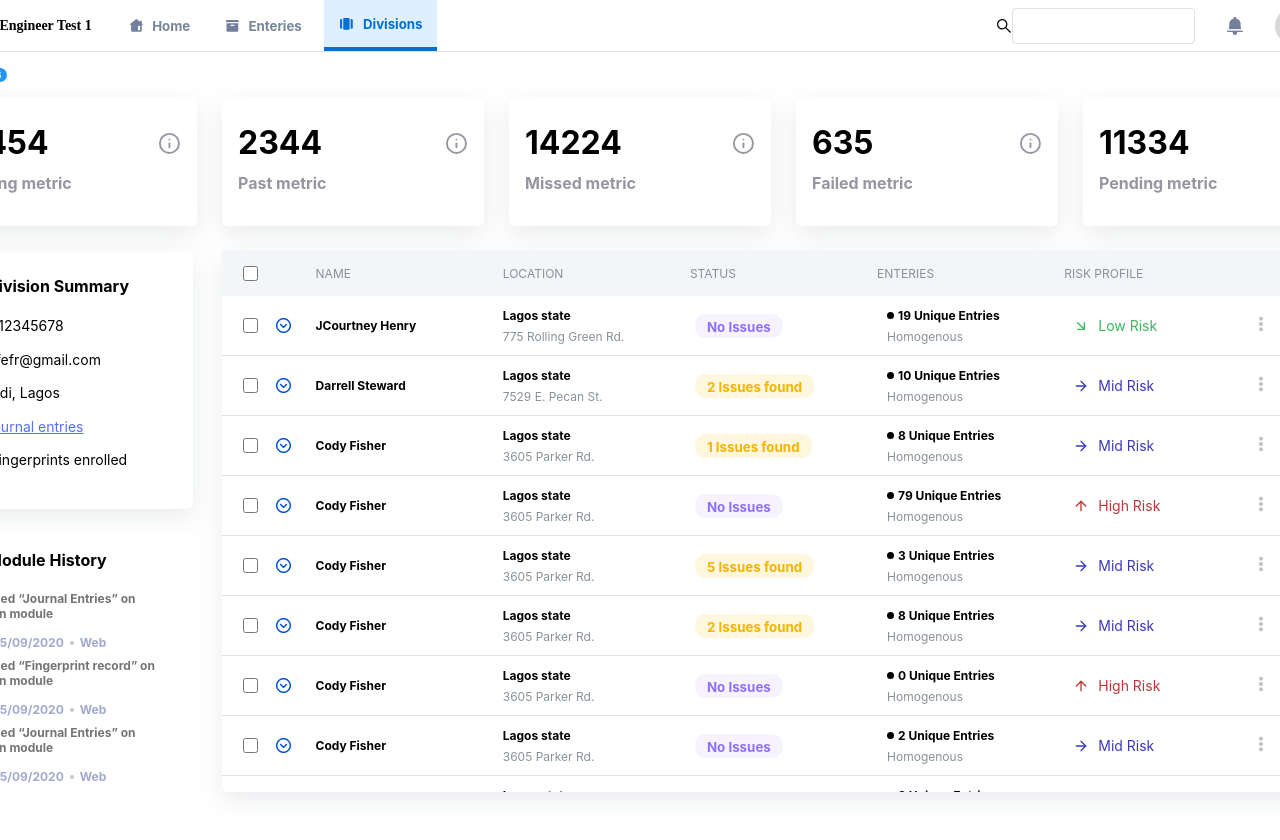
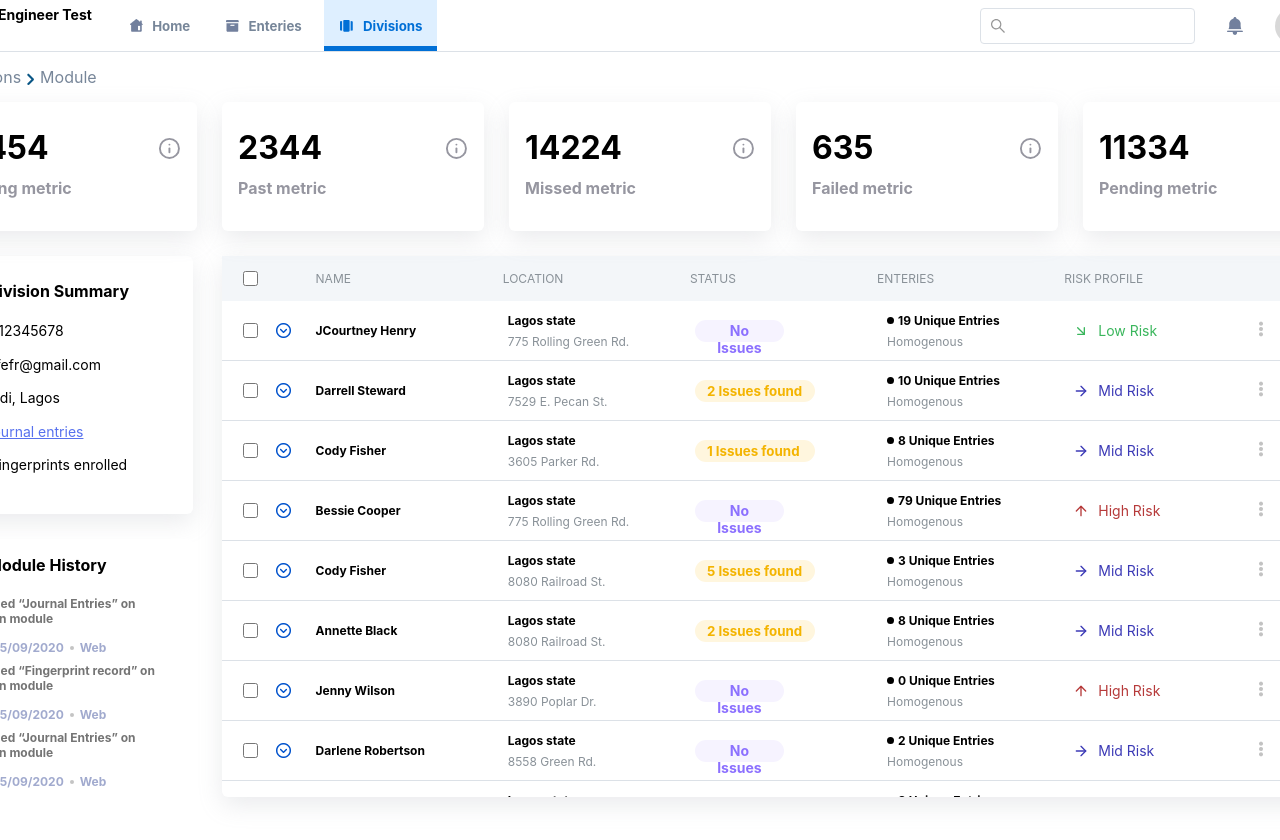
Before and after one commit to Bondesvick/Fe-Engineer, a React (Create React App) app: page / in a window 1280 px wide. Shown: the top 840 px of the page. Built offline with nearby package versions, Linux system fonts and the light colour scheme.

Commit message:
made the navigation more intuitive

```diff
--- a/src/Components/Data.js
+++ b/src/Components/Data.js
@@ -30,9 +30,9 @@ export const data = [
     },
     {
         id: 4,
-        name: "Cody Fisher",
+        name: "Bessie Cooper",
         state: "Lagos state",
-        address: "3605 Parker Rd.",
+        address: "775 Rolling Green Rd.",
         issues: 0,
         enteries: 79,
         risk: "high"
@@ -41,34 +41,34 @@ export const data = [
         id: 5,
         name: "Cody Fisher",
         state: "Lagos state",
-        address: "3605 Parker Rd.",
+        address: "8080 Railroad St.",
         issues: 5,
         enteries: 3,
         risk: "mid"
     },
     {
         id: 6,
-        name: "Cody Fisher",
+        name: "Annette Black",
         state: "Lagos state",
-        address: "3605 Parker Rd.",
+        address: "8080 Railroad St.",
         issues: 2,
         enteries: 8,
         risk: "mid"
     },
     {
         id: 7,
-        name: "Cody Fisher",
+        name: "Jenny Wilson",
         state: "Lagos state",
-        address: "3605 Parker Rd.",
+        address: "3890 Poplar Dr.",
         issues: 0,
         enteries: 0,
         risk: "high"
     },
     {
         id: 8,
-        name: "Cody Fisher",
+        name: "Darlene Robertson",
         state: "Lagos state",
-        address: "3605 Parker Rd.",
+        address: "8558 Green Rd.",
         issues: 0,
         enteries: 2,
         risk: "mid"
@@ -93,7 +93,7 @@ export const data = [
     },
     {
         id: 11,
-        name: "Cody Fisher",
+        name: "Ralph Edwards",
         state: "Lagos state",
         address: "3605 Parker Rd.",
         issues: 4,
@@ -111,7 +111,7 @@ export const data = [
     },
     {
         id: 13,
-        name: "Cody Fisher",
+        name: "Ralph Edwards",
         state: "Lagos state",
         address: "3605 Parker Rd.",
         issues: 0,
@@ -129,9 +129,9 @@ export const data = [
     },
     {
         id: 15,
-        name: "Cody Fisher",
+        name: "Darrell Steward",
         state: "Lagos state",
-        address: "3605 Parker Rd.",
+        address: "8558 Green Rd.",
         issues: 0,
         enteries: 1,
         risk: "mid"
--- a/src/Components/Header.jsx
+++ b/src/Components/Header.jsx
@@ -13,7 +13,6 @@ const Main = styled.div`
     padding-left: 26px;
 
     .title{
-        font-family: Google Sans;
         font-size: 14px;
         line-height: 22px;
         min-width: 120px;
@@ -33,6 +32,7 @@ const LinkArea = styled.div`
         padding: 0 14px 0 14px;
         text-decoration: none;
         margin-left: 8px;
+        position: relative;
 
         .ico{
             color: #fff;
@@ -43,11 +43,20 @@ const LinkArea = styled.div`
             padding-left: 9.2px;
             text-decoration: none;
         }
+
+        .bottom{
+            position: absolute;
+            height: 5px;
+            width: 100%;
+            background-color: #fff;
+            bottom:0px;
+            left: 0px;
+        }
     }
 
     .activeLink{
         background-color: #DEEFFF;
-        border-bottom: #006FD6 solid 4px;
+        /* border-bottom: #006FD6 solid 4px; */
 
         .ico{
             color: #006FD6;
@@ -56,6 +65,11 @@ const LinkArea = styled.div`
 
         .txt{
             color: #006FD6;
+        }
+
+        .bottom{
+
+            background-color: #006FD6;
         }
     }
 `
@@ -69,12 +83,20 @@ const RightArea = styled.div`
     justify-content: flex-end;
     padding-right: 30px;
 
-    .srch-bx{
+    .srch-container{
+        position: relative;
+
+
+        .srch-bx{
         height: 36px;
         border-radius: 4px;
         border: 1px solid #DCE1E7;
         outline: none;
+        padding-left: 30px;
+        padding-right: 6px;
     }
+    }
+
 
     .bell{
         margin-left: 32.03px;
@@ -107,23 +129,29 @@ export default function Header() {
             <NavLink className="aLink" to="/home" activeClassName="activeLink">
                     <img className="ico" src="./Images/Home.png" alt="home"/>
                     <h5 className="txt">Home</h5>
+                    <div className="bottom"></div>
             </NavLink>
 
             <NavLink className="aLink" to="/enteries" activeClassName="activeLink">
                     <img className="ico" src="./Images/Entries.png" alt="home"/>
                     <h5 className="txt">Enteries</h5>
+                    <div className="bottom"></div>
             </NavLink>
 
             <NavLink className="aLink" to="/" exact activeClassName="activeLink">
                     <img className="ico" src="./Images/Divisions.png" alt="home"/>
                     <h5 className="txt">Divisions</h5>
+                    <div className="bottom"></div>
             </NavLink>
 
         </LinkArea>
 
         <RightArea>
-        <FaSistrix/>
-            <input className="srch-bx" type="search"/>
+            <div className="srch-container">
+                <FaSistrix style={{position: "absolute", left: "10px", top: "10px", color: "#979797"}}/>
+                <input className="srch-bx" type="search"/>
+            </div>
+
             <img className="bell" src="./Images/Bell.png" alt="Bell"/>
             <div className="prof-circle">
                 <img src="./Images/Avatar.png" alt="Bell"/>
--- a/src/Components/ListComponent.jsx
+++ b/src/Components/ListComponent.jsx
@@ -44,6 +44,7 @@ export default function ListComponent({Name, State, Address, Issues, Enteries, R
                     <HeadItem>
                         <div style={{
                             position: "relative",
+                            marginLeft: "5px",
                         }}>
                             <p style={{
                                 color:"#000",
@@ -63,28 +64,30 @@ export default function ListComponent({Name, State, Address, Issues, Enteries, R
                     {
                         Issues > 0 ? (
                             <div style={{color: "#F4B400",
-                                    alignItems: 'center',
-                                    justifyContent: "center",
                                     backgroundColor: "#FFF6DE",
                                     borderRadius: "11px",
                                     padding: "2px 12px",
-                                    display: "inline",
+                                    display: "flex",
+                                    justifyContent: 'flex-start',
+                                    width: "120px",
+                                    height: "22px",
                                     textAlign: "center",
-                                    marginLeft: "5px"}}>
-                            <small style={{fontWeight: "bold", alignSelf: "center"}}>{Issues} Issues found</small>
-                        </div>
+                                    marginLeft: "5px",}}>
+                                <small style={{fontWeight: "bold", alignSelf: "center"}}>{Issues} Issues found</small>
+                            </div>
                         ) : (
                             <div style={{color: "#8C70FF",
-                                    alignItems: 'center',
-                                    justifyContent: "center",
                                     backgroundColor: "#F6F3FF",
                                     borderRadius: "11px",
                                     padding: "2px 12px",
-                                    display: "inline",
+                                    display: "flex",
+                                    justifyContent: 'flex-start',
+                                    width: "89px",
+                                    height: "22px",
                                     textAlign: "center",
                                     marginLeft: "5px"}}>
-                            <small style={{fontWeight: "bold", alignSelf: "center"}}>No Issues</small>
-                        </div>
+                                <small style={{fontWeight: "bold", fontSize: "14px"}}>No Issues</small>
+                            </div>
                         )
                     }
 
--- a/src/Views/Home.jsx
+++ b/src/Views/Home.jsx
@@ -22,11 +22,12 @@ const Content =  styled.div`
     background-color: #fff;
 
     .flag{
-        height: 45px;
+        height: 50px;
         width: 100%;
         display: flex;
         align-items: center;
         padding-left: 33px;
+        color: #778699;
     }
 
     .gridarea{
@@ -52,11 +53,10 @@ export default function Home() {
             <Content>
 
                 <div className="flag">
-                    Hello
-                    <FcInfo/>
-
+                    <p>Divisions</p>
+                    <img src="./Images/Path.png" alt="flag-ico" style={{margin: "4px 6px 0px 6px"}}/>
+                    <p>Module</p>
                 </div>
-
 
                 <div className="gridarea">
 
```
Also changed, not shown: public/Images/Path.png (added), public/Images/greaterThan.png (added).
